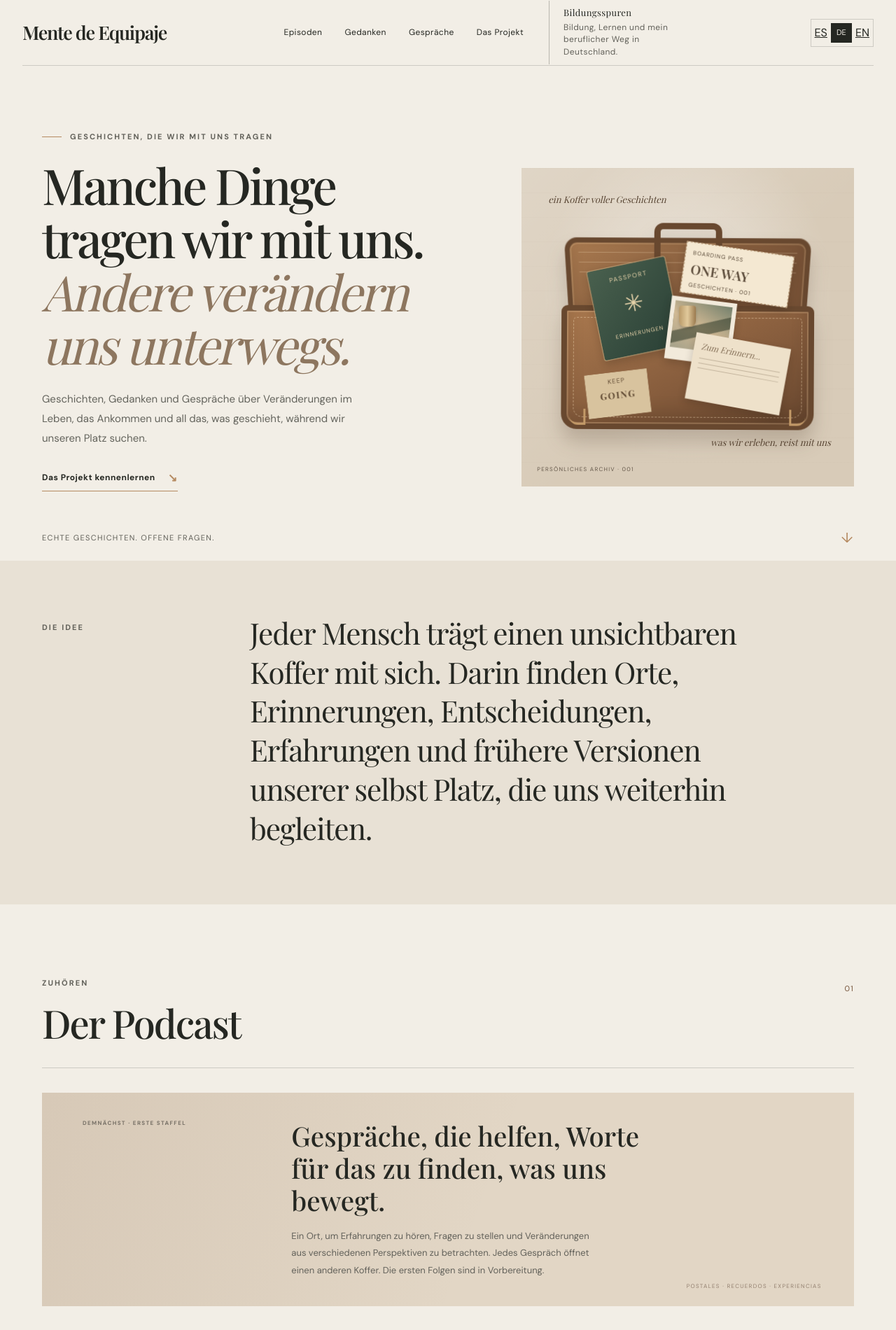
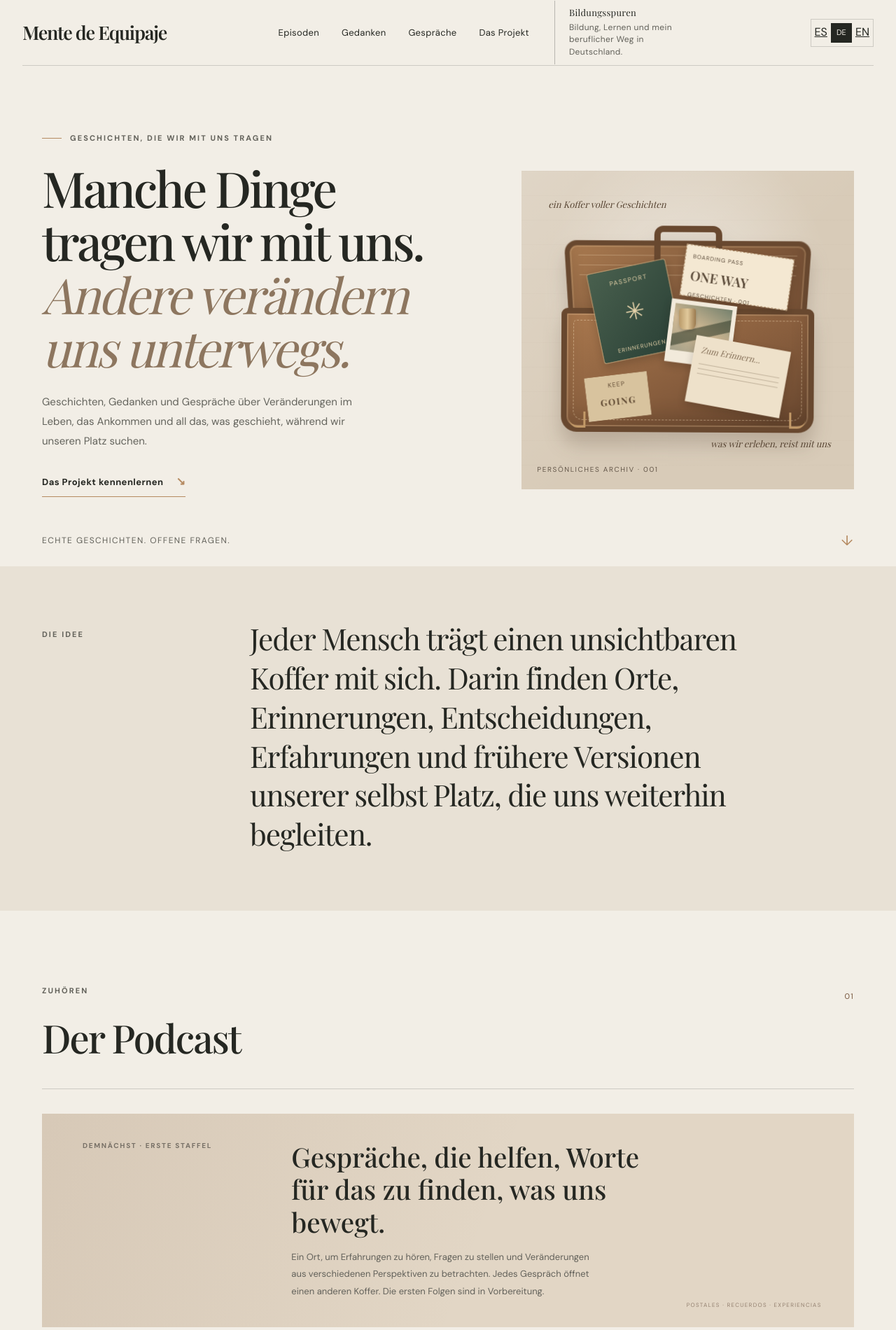
Before and after one commit to jorgargom/mentedeequipaje, a plain HTML site: page de/index.html in a window 1280 px wide. Shown: the top 1900 px of the page at 70% size. Drawn offline with nearby package versions, Linux system fonts and the light colour scheme.

Commit message:
Improve small-screen reading comfort and microcopy legibility

```diff
--- a/css/styles.css
+++ b/css/styles.css
@@ -11,7 +11,7 @@
 }
 * { box-sizing: border-box; }
 html { scroll-behavior: smooth; }
-body { margin: 0; background: var(--paper); color: var(--ink); font-family: var(--sans); -webkit-font-smoothing: antialiased; }
+body { margin: 0; background: var(--paper); color: var(--ink); font-family: var(--sans); line-height: 1.65; -webkit-font-smoothing: antialiased; }
 a { color: inherit; }
 .skip-link { position: absolute; top: -50px; left: 16px; z-index: 10; padding: 12px 16px; background: var(--ink); color: var(--paper); }
 .skip-link:focus { top: 16px; }
@@ -21,7 +21,7 @@ a { color: inherit; }
 .wordmark { display: inline-flex; align-items: center; text-decoration: none; }
 .wordmark-name { font-family: var(--serif); font-size: clamp(21px, 2.1vw, 27px); line-height: 1.1; font-weight: 600; letter-spacing: -.045em; color: var(--ink); }
 .site-nav { display: flex; gap: clamp(20px, 3.5vw, 48px); }
-.site-nav a, .footer-links a { text-decoration: none; font-size: 12px; letter-spacing: .035em; }
+.site-nav a, .footer-links a { text-decoration: none; font-size: 13px; letter-spacing: .025em; }
 .site-nav a { padding: 12px 0; position: relative; }
 .site-nav a::after { content: ""; position: absolute; height: 1px; background: var(--earth); bottom: 5px; left: 0; width: 0; transition: width .25s ease; }
 .site-nav a:hover::after, .site-nav a:focus-visible::after { width: 100%; }
@@ -34,7 +34,7 @@ h1, h2, h3, p { margin-top: 0; }
 h1 { font-family: var(--serif); font-size: clamp(48px, 5.5vw, 76px); line-height: 1.08; letter-spacing: -.045em; font-weight: 500; margin-bottom: 27px; }
 h1 em { color: #8d765f; font-weight: 400; }
 .hero-intro { max-width: 480px; color: #64645d; font-size: 15px; line-height: 1.85; margin-bottom: 30px; }
-.text-link { display: inline-flex; align-items: center; gap: 18px; padding-bottom: 8px; border-bottom: 1px solid var(--earth); text-decoration: none; font-size: 12px; font-weight: 700; letter-spacing: .04em; }
+.text-link { display: inline-flex; align-items: center; gap: 18px; padding-bottom: 8px; border-bottom: 1px solid var(--earth); text-decoration: none; font-size: 13px; font-weight: 700; letter-spacing: .035em; }
 .text-link span { color: var(--earth); font-size: 16px; transition: transform .2s ease; }
 .text-link:hover span { transform: translate(3px, -3px); }
 .hero-art { width: 100%; aspect-ratio: .91; max-height: 455px; position: relative; overflow: hidden; background: #d9d0c2; isolation: isolate; }
@@ -48,8 +48,8 @@ h1 em { color: #8d765f; font-weight: 400; }
 .art-note { position: absolute; z-index: 3; font-family: var(--serif); font-style: italic; font-size: 13px; color: var(--ink); }
 .note-top { top: 11%; left: 9%; }
 .note-bottom { bottom: 13%; right: 8%; }
-.art-index { position: absolute; z-index: 3; bottom: 25px; left: 25px; font-size: 8px; letter-spacing: .16em; text-transform: uppercase; }
-.hero-bottom { position: absolute; bottom: 20px; left: 0; right: 0; display: flex; justify-content: space-between; align-items: center; font-size: 11px; letter-spacing: .12em; text-transform: uppercase; color: var(--muted); }
+.art-index { position: absolute; z-index: 3; bottom: 25px; left: 25px; font-size: 10px; letter-spacing: .16em; text-transform: uppercase; }
+.hero-bottom { position: absolute; bottom: 20px; left: 0; right: 0; display: flex; justify-content: space-between; align-items: center; font-size: 12px; letter-spacing: .12em; text-transform: uppercase; color: var(--muted); }
 .hero-bottom a { text-decoration: none; font-size: 20px; color: var(--earth); }
 .intro-band { background: var(--paper-deep); padding: 75px 0 82px; }
 .intro-grid { display: grid; grid-template-columns: .4fr 1.6fr; gap: 7%; align-items: start; }
@@ -61,7 +61,7 @@ h1 em { color: #8d765f; font-weight: 400; }
 .section-heading h2, .about-copy h2 { font-family: var(--serif); font-weight: 500; letter-spacing: -.035em; font-size: clamp(38px, 4.5vw, 56px); margin: 0 0 27px; }
 .section-number { font-size: 11px; color: #76543b; letter-spacing: .12em; padding-top: 8px; }
 .feature-panel { background: #dcd3c5; min-height: 290px; padding: 38px 5%; display: grid; grid-template-columns: .75fr 1.5fr .5fr; align-items: center; gap: 30px; position: relative; overflow: hidden; }
-.feature-index, .note-label { align-self: start; font-size: 8px; font-weight: 700; letter-spacing: .17em; color: #777066; }
+.feature-index, .note-label { align-self: start; font-size: 10px; font-weight: 700; letter-spacing: .17em; color: #777066; }
 .feature-content { max-width: 500px; position: relative; z-index: 1; }
 .feature-content h3 { font-family: var(--serif); font-size: clamp(28px, 3vw, 39px); line-height: 1.2; font-weight: 500; margin-bottom: 16px; }
 .feature-content p, .quiet-note p, .conversation-copy p, .about-copy p { font-size: 13px; line-height: 1.9; color: #62615a; }
@@ -70,7 +70,7 @@ h1 em { color: #8d765f; font-weight: 400; }
 .large-note { max-width: 440px; font-family: var(--serif); font-size: clamp(27px, 3vw, 38px); line-height: 1.35; }
 .quiet-note { max-width: 400px; padding-top: 8px; }
 .note-label { display: block; margin-bottom: 22px; }
-.note-status { display: inline-block; margin-top: 10px; font-size: 11px; letter-spacing: .1em; text-transform: uppercase; color: #76543b; }
+.note-status { display: inline-block; margin-top: 10px; font-size: 12px; letter-spacing: .1em; text-transform: uppercase; color: #76543b; }
 .conversation-section { background: var(--ink); color: var(--paper); padding: 105px 0; }
 .conversation-grid { display: grid; grid-template-columns: 1.1fr .9fr; gap: 12%; align-items: center; }
 .eyebrow-light { color: #b9b3a8; }
@@ -91,7 +91,7 @@ h1 em { color: #8d765f; font-weight: 400; }
 .footer-links { display: flex; gap: 30px; }
 .footer-links a { border-bottom: 1px solid transparent; padding-bottom: 5px; }
 .footer-links a:hover { border-color: var(--earth); }
-.footer-bottom { border-top: 1px solid var(--line); min-height: 60px; display: flex; justify-content: space-between; align-items: center; font-size: 11px; color: var(--muted); letter-spacing: .08em; text-transform: uppercase; }
+.footer-bottom { border-top: 1px solid var(--line); min-height: 60px; display: flex; justify-content: space-between; align-items: center; font-size: 12px; color: var(--muted); letter-spacing: .08em; text-transform: uppercase; }
 @media (max-width: 980px) {
   .section-shell, .site-header { width: min(100% - 40px, 600px); }
   .site-header { min-height: 78px; }
@@ -338,7 +338,7 @@ h1 em { color: #8d765f; font-weight: 400; }
   .memory-passport { padding: 8px 5px; }
   .memory-ticket { padding: 6px; }
   .memory-letter { padding: 7px; }
-  .feature-panel::after { right: 30px; bottom: 18px; font-size: 7px; }
+  .feature-panel::after { right: 30px; bottom: 18px; font-size: 9px; }
 }
 
 
```
